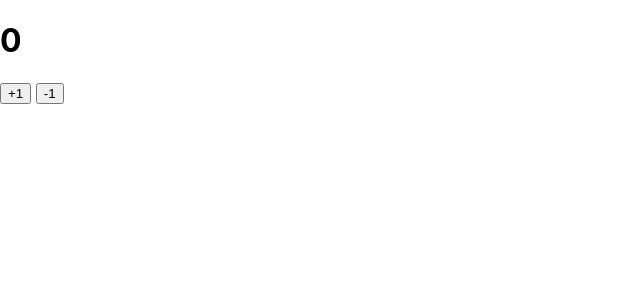
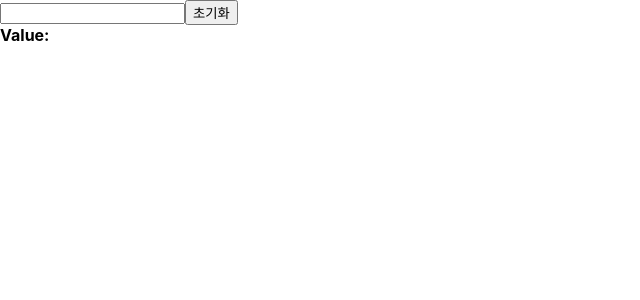
Before and after one commit to RimChoi/fc-begin-react, a React (Create React App) app: page / in a window 1280 px wide. Shown: the top 300 px of the page, without its empty margins (0-640 px from the left). Built offline with nearby package versions, Linux system fonts and the light colour scheme.

Commit message:
1.8 input 상태 관리하기

```diff
--- a/src/App.js
+++ b/src/App.js
@@ -1,9 +1,11 @@
 import Counter from './Counter';
+import InputSample from './InputSample';
 
 
 function App() {
   return (
-    <Counter />
+
+    <InputSample />
   );
 }
 
--- /dev/null
+++ b/src/InputSample.js
@@ -0,0 +1,24 @@
+import React, {useState} from 'react';
+
+function InputSample() {
+    const [text, setText] = useState('');
+    const onChange = (event) => {
+        console.log(event.target, event.target.value);
+        setText(event.target.value);
+    }
+    const onReset = () => {
+        setText('');
+    }
+    return (
+        <div>
+            <input onChange={onChange} value={text}/>
+            <button onClick={onReset}>초기화</button>
+            <div>
+                <b>Value: </b>
+                {text}
+            </div>
+        </div>
+    )
+}
+
+export default InputSample;
```
